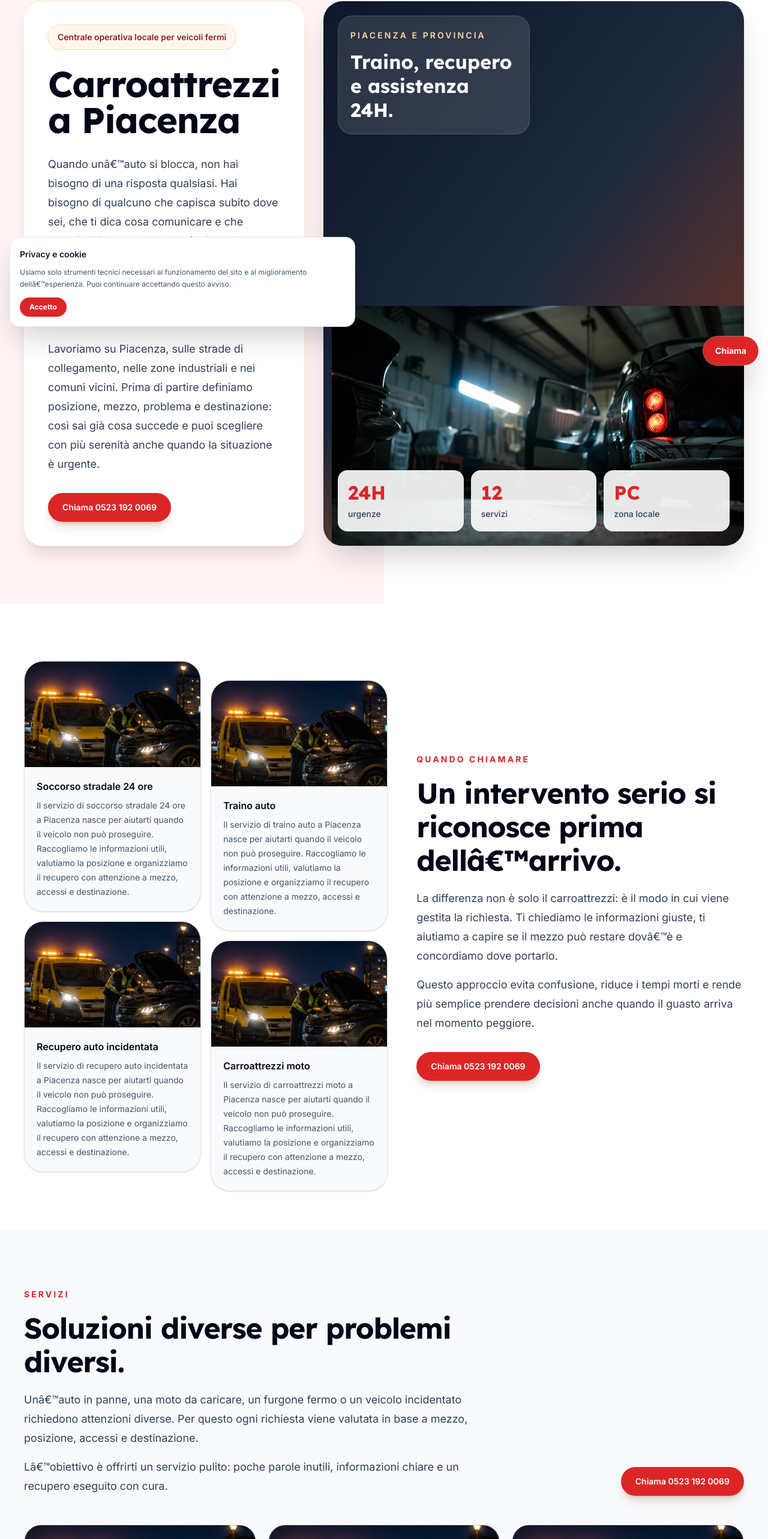
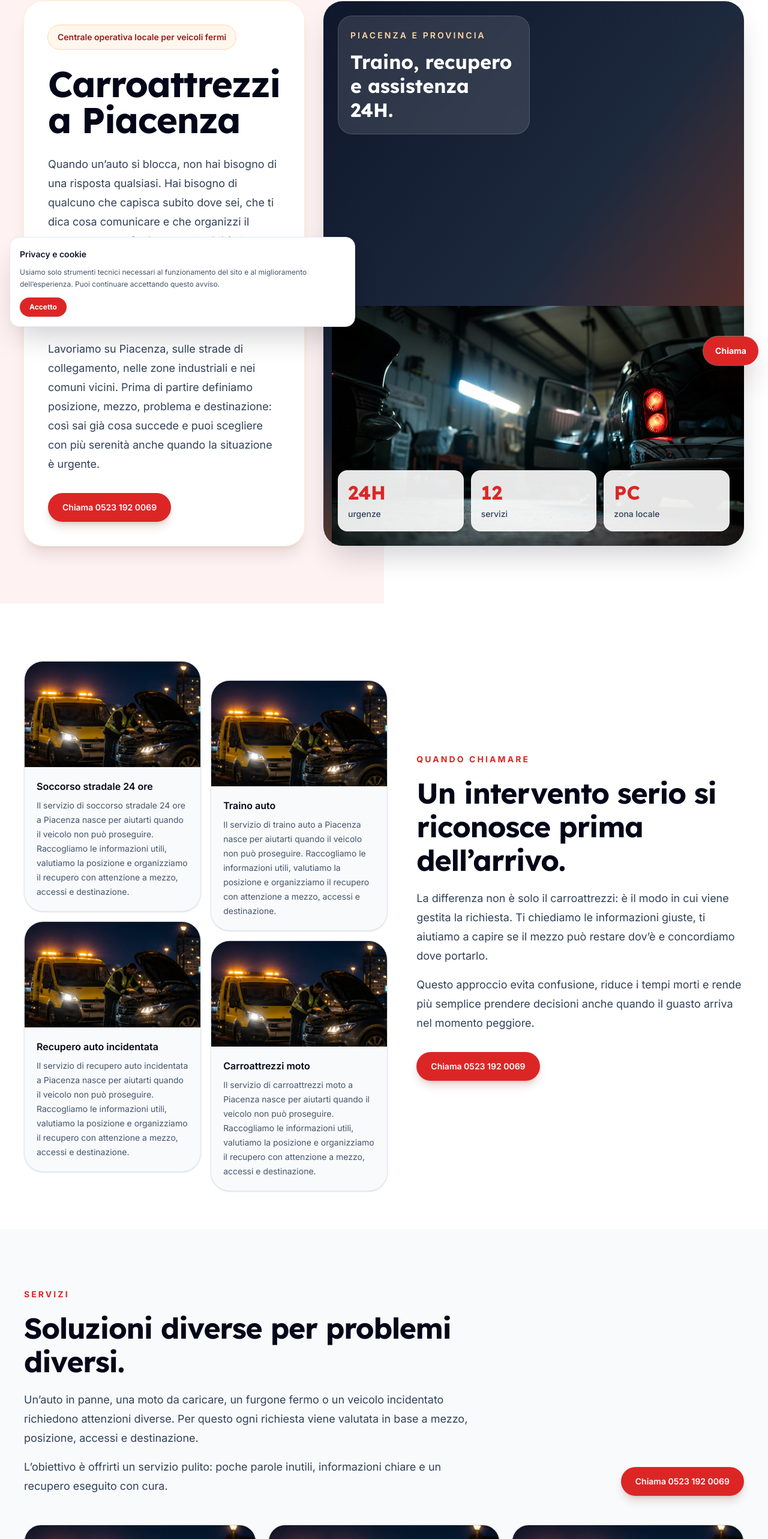
Before and after one commit to alessio-aesthetic/carroattrezzipiacenzamg.it, a Next.js app: page / in a window 1280 px wide. Shown: the part 175-2741 px from the top of the page at 60% size. Built offline with nearby package versions, Linux system fonts and the light colour scheme.

Commit message:
Normalize site copy and icon metadata

```diff
--- a/src/app/page.tsx
+++ b/src/app/page.tsx
@@ -76,7 +76,7 @@ function Hero() {
             </h1>
             <div className="mt-7 space-y-5 text-lg leading-8 text-slate-700">
               <p>
-                Quando unâ€™auto si blocca, non hai bisogno di una risposta
+                Quando un’auto si blocca, non hai bisogno di una risposta
                 qualsiasi. Hai bisogno di qualcuno che capisca subito dove sei,
                 che ti dica cosa comunicare e che organizzi il recupero senza
                 farti perdere lucidità. Il servizio di <strong>carroattrezzi a Piacenza</strong> è
@@ -193,12 +193,12 @@ function Urgencies() {
           </div>
           <SectionTitle
             eyebrow="quando chiamare"
-            title="Un intervento serio si riconosce prima dellâ€™arrivo."
+            title="Un intervento serio si riconosce prima dell’arrivo."
           >
             <p>
               La differenza non è solo il carroattrezzi: è il modo in cui viene
               gestita la richiesta. Ti chiediamo le informazioni giuste, ti
-              aiutiamo a capire se il mezzo può restare dovâ€™è e concordiamo dove
+              aiutiamo a capire se il mezzo può restare dov’è e concordiamo dove
               portarlo.
             </p>
             <p>
@@ -221,13 +221,13 @@ function Services() {
         <div className="flex flex-col justify-between gap-8 lg:flex-row lg:items-end">
           <SectionTitle eyebrow="servizi" title="Soluzioni diverse per problemi diversi.">
             <p>
-              Unâ€™auto in panne, una moto da caricare, un furgone fermo o un
+              Un’auto in panne, una moto da caricare, un furgone fermo o un
               veicolo incidentato richiedono attenzioni diverse. Per questo ogni
               richiesta viene valutata in base a mezzo, posizione, accessi e
               destinazione.
             </p>
             <p>
-              Lâ€™obiettivo è offrirti un servizio pulito: poche parole inutili,
+              L’obiettivo è offrirti un servizio pulito: poche parole inutili,
               informazioni chiare e un recupero eseguito con cura.
             </p>
           </SectionTitle>
@@ -276,9 +276,9 @@ function Zones() {
             ordinata del mezzo.
           </p>
           <p>
-            Se sei in un parcheggio privato, vicino a unâ€™officina, su una
+            Se sei in un parcheggio privato, vicino a un’officina, su una
             strada periferica o fuori paese, ti aiutiamo a comunicare i dati
-            utili per preparare lâ€™intervento nel modo più corretto.
+            utili per preparare l’intervento nel modo più corretto.
           </p>
         </SectionTitle>
         <div className="mt-12 grid gap-4 sm:grid-cols-2 lg:grid-cols-4">
@@ -324,7 +324,7 @@ function WhyAndPricing() {
               </p>
               <p>
                 <strong>Gestione ordinata:</strong> valutiamo accessi, mezzo e
-                condizioni prima di muoverci, così lâ€™intervento è più preciso.
+                condizioni prima di muoverci, così l’intervento è più preciso.
               </p>
             </div>
           </div>
@@ -355,7 +355,7 @@ function WhyAndPricing() {
             <p className="mt-5 text-sm leading-6 text-orange-50">
               Il costo dipende da distanza, tipo di mezzo, condizioni di
               recupero e destinazione. Prima di partire raccogliamo i dettagli
-              utili per darti unâ€™indicazione sensata e ridurre le sorprese.
+              utili per darti un’indicazione sensata e ridurre le sorprese.
             </p>
           <Link
             href={`tel:${site.tel}`}
--- a/src/app/servizi/[slug]/page.tsx
+++ b/src/app/servizi/[slug]/page.tsx
@@ -19,7 +19,7 @@ export function generateMetadata({
   const title = `${service.title} a Piacenza`
   return {
     title: { absolute: title },
-    description: `${title}: assistenza rapida, recupero ordinato del veicolo e destinazione concordata prima dellâ€™intervento.`,
+    description: `${title}: assistenza rapida, recupero ordinato del veicolo e destinazione concordata prima dell’intervento.`,
     alternates: { canonical: `/servizi/${service.slug}/` },
   }
 }
@@ -92,7 +92,7 @@ export default function ServicePage({ params }: { params: { slug: string } }) {
               ],
               [
                 'Trasporto verso la destinazione scelta',
-                'Il veicolo può essere portato in officina, carrozzeria, deposito o presso un indirizzo concordato prima dellâ€™intervento.',
+                'Il veicolo può essere portato in officina, carrozzeria, deposito o presso un indirizzo concordato prima dell’intervento.',
               ],
               [
                 'Comunicazione senza confusione',
--- a/src/app/zone/[slug]/page.tsx
+++ b/src/app/zone/[slug]/page.tsx
@@ -51,7 +51,7 @@ export default function ZonePage({ params }: { params: { slug: string } }) {
                   furgoni leggeri e trasporti verso officine o carrozzerie della
                   zona di Piacenza. Anche quando il veicolo si trova in un
                   parcheggio privato, in una strada secondaria o vicino a
-                  unâ€™area produttiva, valutiamo gli accessi prima di muoverci.
+                  un’area produttiva, valutiamo gli accessi prima di muoverci.
                 </p>
                 <p>
                   A {zone.name} la rapidità conta, ma conta anche il modo in cui
@@ -98,7 +98,7 @@ export default function ZonePage({ params }: { params: { slug: string } }) {
               </p>
               <p>
                 Poi concordiamo la destinazione: officina, carrozzeria,
-                abitazione, deposito o altra sede. Questo rende lâ€™intervento più
+                abitazione, deposito o altra sede. Questo rende l’intervento più
                 ordinato e ti permette di sapere già dove finirà il veicolo.
               </p>
             </div>
--- a/src/components/ConsentBanner.tsx
+++ b/src/components/ConsentBanner.tsx
@@ -16,7 +16,7 @@ export function ConsentBanner() {
       <p className="text-sm font-semibold">Privacy e cookie</p>
       <p className="mt-2 text-xs leading-5 text-slate-600">
         Usiamo solo strumenti tecnici necessari al funzionamento del sito e al
-        miglioramento dellâ€™esperienza. Puoi continuare accettando questo avviso.
+        miglioramento dell’esperienza. Puoi continuare accettando questo avviso.
       </p>
       <button
         type="button"
--- a/src/data/site.ts
+++ b/src/data/site.ts
@@ -62,8 +62,8 @@ export const zones = [
         "slug":  "castel-san-giovanni"
     },
     {
-        "title":  "Carroattrezzi a Fiorenzuola dâ€™Arda",
-        "name":  "Fiorenzuola dâ€™Arda",
+        "title":  "Carroattrezzi a Fiorenzuola d’Arda",
+        "name":  "Fiorenzuola d’Arda",
         "slug":  "fiorenzuola-darda"
     },
     {
@@ -121,14 +121,14 @@ export const zones = [
 export const faqs = [
     {
         "question":  "Quanto costa un carroattrezzi a ",
-        "answer":  "Il costo dipende da posizione, tipo di veicolo, condizioni del recupero, distanza e destinazione. Prima di partire raccogliamo i dati essenziali per darti unâ€™indicazione chiara."
+        "answer":  "Il costo dipende da posizione, tipo di veicolo, condizioni del recupero, distanza e destinazione. Prima di partire raccogliamo i dati essenziali per darti un’indicazione chiara."
     },
     {
         "question":  "Fate soccorso stradale a Piacenza e provincia?",
         "answer":  "Sì, organizziamo interventi in città, nelle zone industriali, sulle strade provinciali e nei comuni vicini, valutando accessi e caratteristiche del mezzo."
     },
     {
-        "question":  "Posso scegliere dove portare lâ€™auto?",
+        "question":  "Posso scegliere dove portare l’auto?",
         "answer":  "Sì. Puoi indicare officina, carrozzeria, deposito, abitazione o un altro indirizzo concordato prima del recupero."
     },
     {
```
